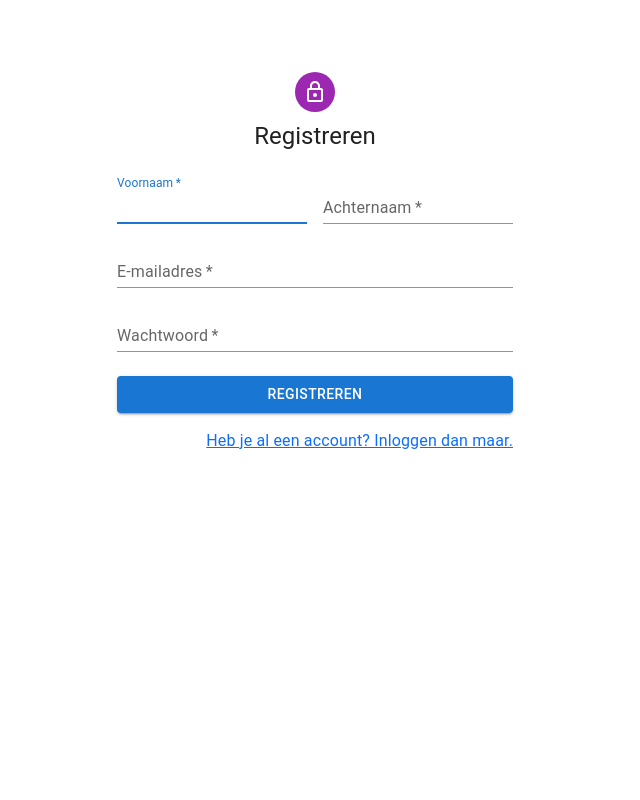
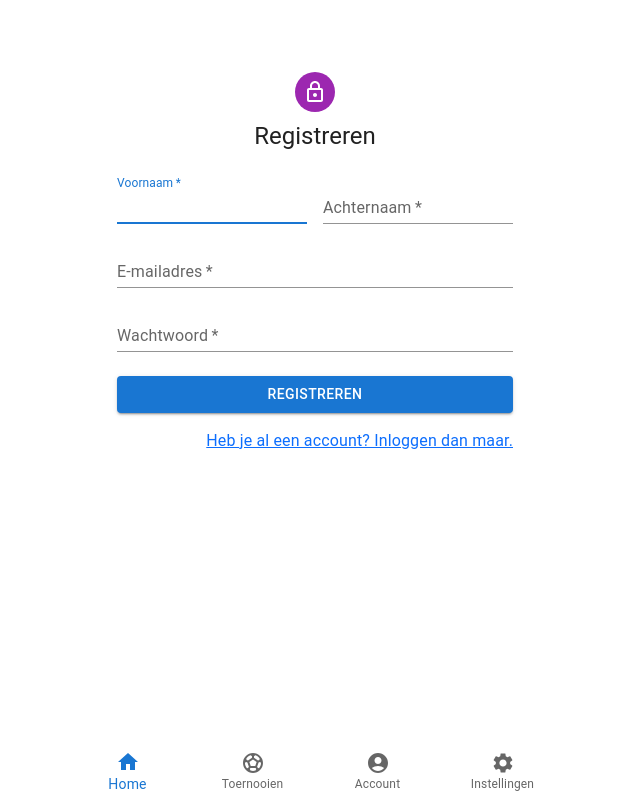
Before and after one commit to TimGrootscholten/Tournaments-Client, a React (Create React App) app: page /registreren in a window 1280 px wide. Shown: the whole page, without its empty margins (325-965 px from the left). Built offline with nearby package versions, Linux system fonts and the light colour scheme.

Commit message:
nav werkend

```diff
--- a/src/App.tsx
+++ b/src/App.tsx
@@ -20,14 +20,13 @@ function App() {
     >
       <BrowserRouter>
         <Routes>
-          <Route path="*" element={<Nav/>}/>
           <Route path="/">
-            <Route index element={<><Home /></>} />
-            {/* <Route element={<Nav/>} /> */}
+            <Route index element={<Home />} />
             <Route path="login" element={<Login />} />
             <Route path="registreren" element={<Registreren />} />
           </Route>
         </Routes>
+        <Nav />
       </BrowserRouter>
     </Box>
   );
--- a/src/Components/Nav.tsx
+++ b/src/Components/Nav.tsx
@@ -1,13 +1,12 @@
 import React, { useState } from "react";
-import Box from '@mui/material/Box';
-import BottomNavigation from '@mui/material/BottomNavigation';
-import BottomNavigationAction from '@mui/material/BottomNavigationAction';
-import RestoreIcon from '@mui/icons-material/Restore';
-import FavoriteIcon from '@mui/icons-material/Favorite';
-import LocationOnIcon from '@mui/icons-material/LocationOn';
+import Box from "@mui/material/Box";
+import BottomNavigation from "@mui/material/BottomNavigation";
+import BottomNavigationAction from "@mui/material/BottomNavigationAction";
+import RestoreIcon from "@mui/icons-material/Restore";
+import FavoriteIcon from "@mui/icons-material/Favorite";
+import { AccountCircle, SportsSoccer, DateRange, Home, Settings } from "@mui/icons-material";
 
 import { Link } from "react-router-dom";
-
 
 const Nav = () => {
   const [value, setValue] = useState(0);
@@ -22,10 +21,25 @@ const Nav = () => {
             setValue(newValue);
           }}
         >
-        <BottomNavigationAction label="Recents" icon={<RestoreIcon />} />
-        <BottomNavigationAction label="Favorites" icon={<FavoriteIcon />} />
-        <BottomNavigationAction  component={Link}
-        to="/signal" label="Nearby" icon={<LocationOnIcon />}/>
+          <BottomNavigationAction component={Link} to="/" label="Home" icon={<Home />} />
+          <BottomNavigationAction
+            component={Link}
+            to="/#"
+            label="Toernooien"
+            icon={<SportsSoccer />}
+          />
+          <BottomNavigationAction
+            component={Link}
+            to="/login"
+            label="Account"
+            icon={<AccountCircle />}
+          />
+          <BottomNavigationAction
+            component={Link}
+            to="/settings"
+            label="Instellingen"
+            icon={<Settings />}
+          />
         </BottomNavigation>
       </Box>
     </nav>
```
Lines whose indentation alone changed are shown as unchanged.
